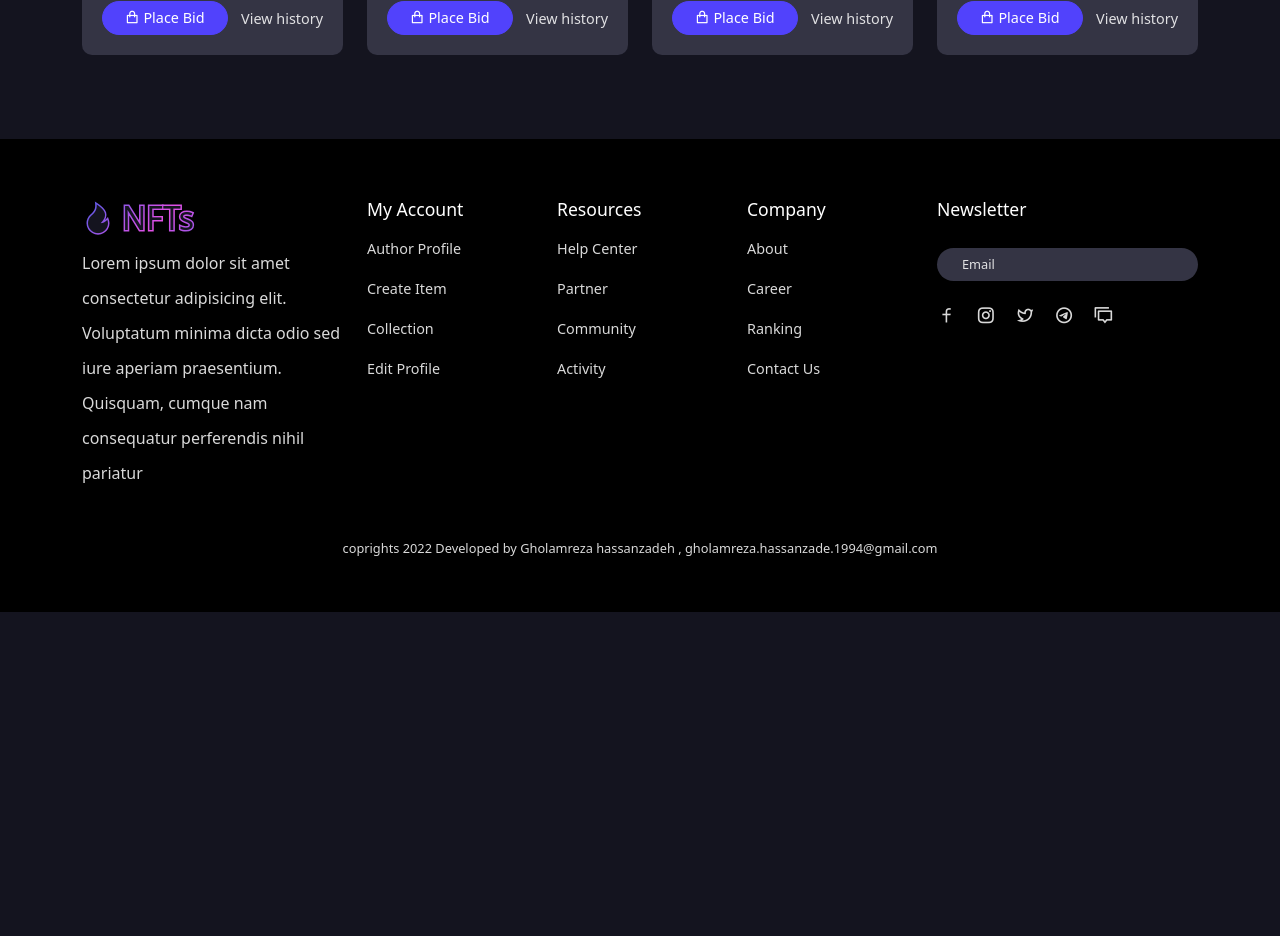
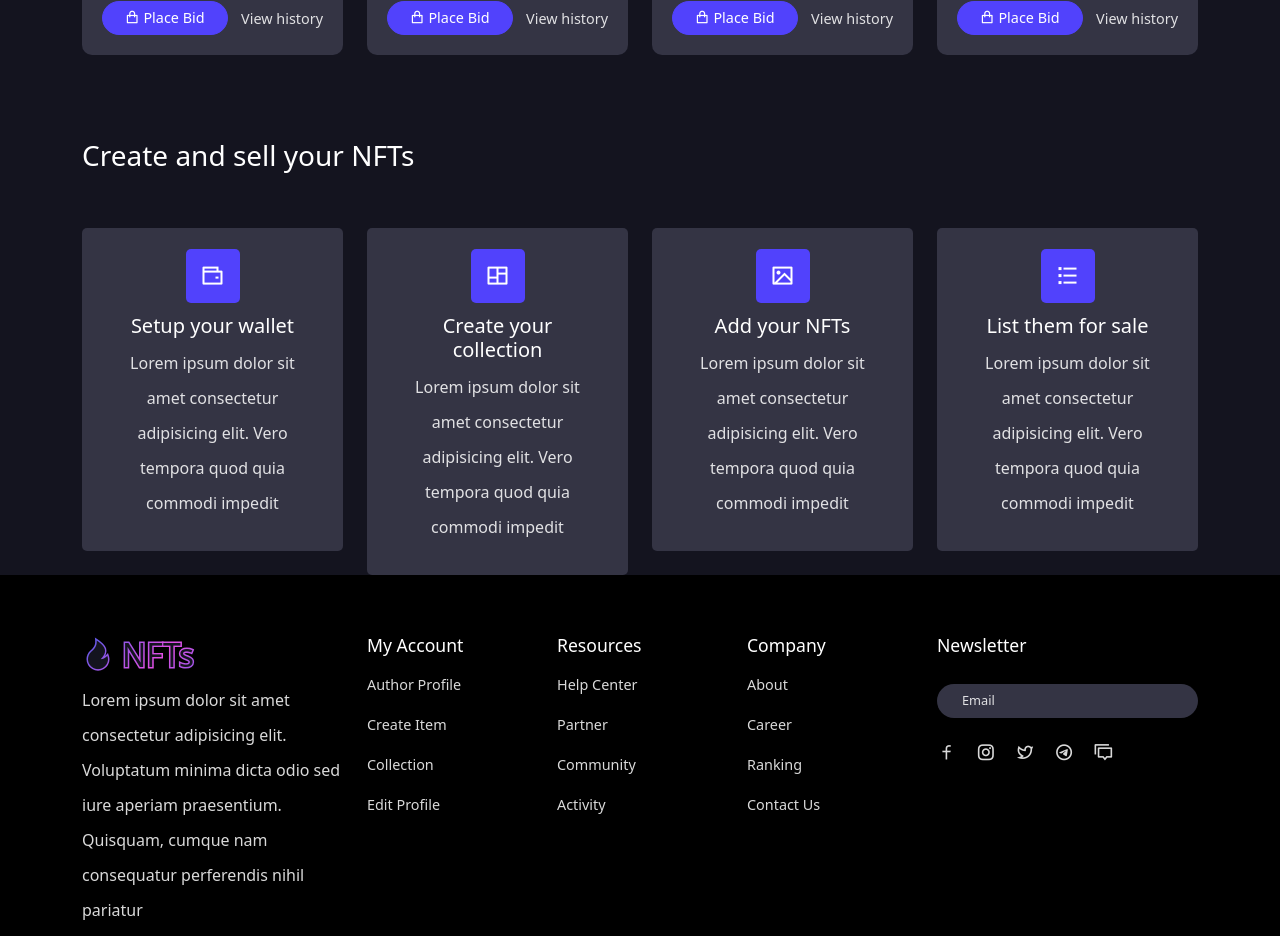
Before and after one commit to gholamreza-hasnzade/react-nft, a React (Create React App) app: page /home in a window 1280 px wide. Shown: the part 2540-3476 px from the top of the page. Before the commit the page ends 3152 px from the top, so only its background shows below. Built offline with nearby package versions, Linux system fonts and the light colour scheme.

Commit message:
StepSection fixed

```diff
--- /dev/null
+++ b/src/components/ui/step-sectiom/StepSection.jsx
@@ -0,0 +1,67 @@
+import React from "react";
+import { Link } from "react-router-dom";
+import { Container, Row, Col } from "reactstrap";
+
+import "./step-section.css";
+
+const STEP_DATA = [
+  {
+    id: 1,
+    title: "Setup your wallet",
+    desc: `Lorem ipsum dolor sit amet consectetur adipisicing elit. Vero tempora
+    quod quia commodi impedit`,
+    icon: "ri-wallet-line",
+  },
+  {
+    id: 2,
+    title: "Create your collection",
+    desc: `Lorem ipsum dolor sit amet consectetur adipisicing elit. Vero tempora
+    quod quia commodi impedit`,
+    icon: "ri-layout-masonry-line",
+  },
+  {
+    id: 3,
+    title: "Add your NFTs",
+    desc: `Lorem ipsum dolor sit amet consectetur adipisicing elit. Vero tempora
+    quod quia commodi impedit`,
+    icon: "ri-image-line",
+  },
+  {
+    id: 4,
+    title: "List them for sale",
+    desc: `Lorem ipsum dolor sit amet consectetur adipisicing elit. Vero tempora
+    quod quia commodi impedit`,
+    icon: "ri-list-check",
+  },
+];
+const StepSection = () => {
+  return (
+    <div>
+      <Container>
+        <Row>
+          <Col lg="12" className="mb-5">
+            <h3 className="step__title">Create and sell your NFTs</h3>
+          </Col>
+
+          {STEP_DATA.map((item) => (
+            <Col lg="3" md="4" sm="6" key={item.id}>
+              <div className="single__step__item">
+                <span>
+                  <i className={item.icon}></i>
+                </span>
+                <div className="step__item__contnet">
+                  <h5>
+                    <Link to="/wallet">{item.title}</Link>
+                  </h5>
+                  <p className="mb-0">{item.desc}</p>
+                </div>
+              </div>
+            </Col>
+          ))}
+        </Row>
+      </Container>
+    </div>
+  );
+};
+
+export default StepSection;
--- /dev/null
+++ b/src/components/ui/step-sectiom/step-section.css
@@ -0,0 +1,26 @@
+.single__step__item {
+  background: #343444;
+  border-radius: 5px;
+  padding: 30px;
+  text-align: center;
+}
+.single__step__item span i {
+  color: #fff;
+  padding: 15px;
+  font-size: 1.5rem;
+  background: #5142fc;
+  border-radius: 5px;
+}
+
+.step__title {
+  color: #fff;
+}
+
+.step__item__contnet h5 a {
+  text-decoration: none;
+  color: #fff;
+}
+
+.step__item__contnet {
+  margin-top: 20px;
+}
--- a/src/pages/home/Home.jsx
+++ b/src/pages/home/Home.jsx
@@ -2,7 +2,10 @@ import React from "react";
 import HeroSection from "../../components/ui/HeroSection";
 import LiveAuction from "../../components/ui/live-auction/LiveAuction";
 import SellerSection from "../../components/ui/seller-section/SellerSection";
+import StepSection from "../../components/ui/step-sectiom/StepSection";
 import TrendingSection from "../../components/ui/trending-section/TrendingSection";
+
+
 const Home = () => {
   return (
     <>
@@ -10,6 +13,7 @@ const Home = () => {
       <LiveAuction />
       <SellerSection />
       <TrendingSection />
+      <StepSection />
     </>
   );
 };
```
